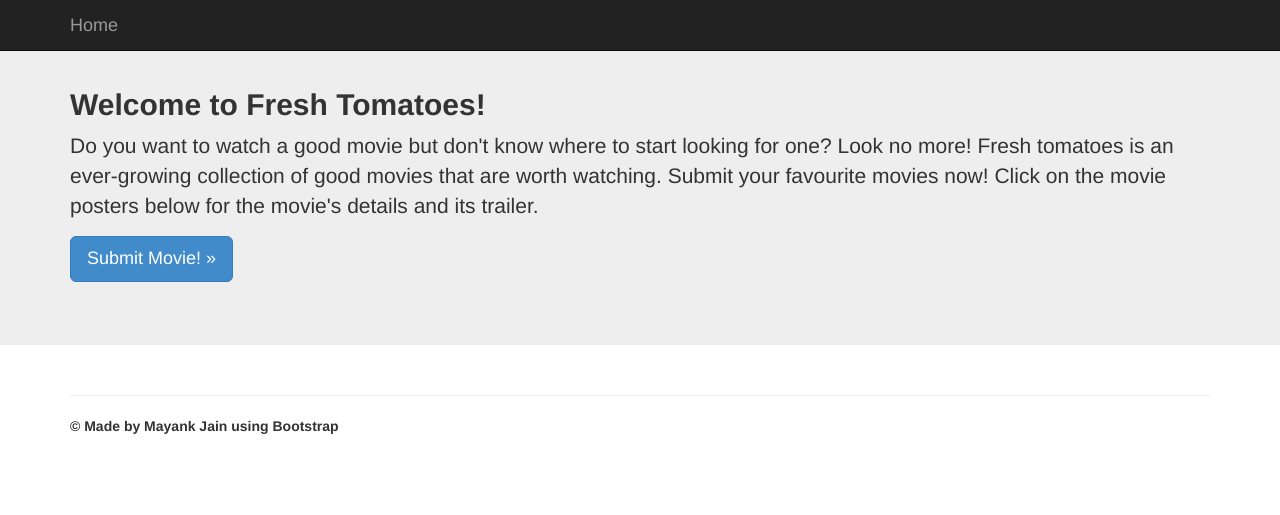
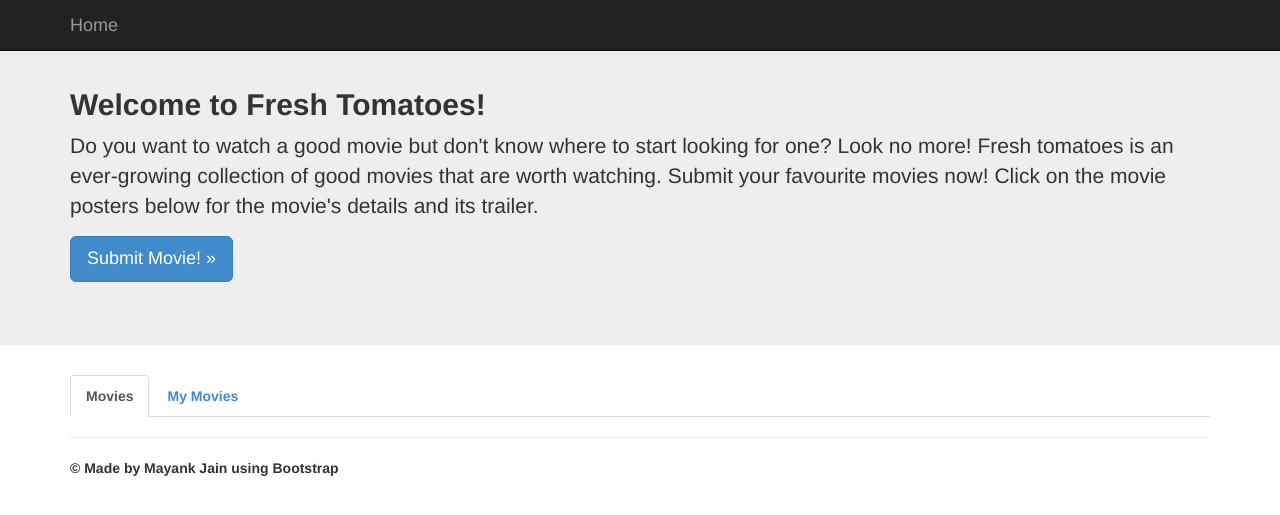
Before and after one commit to MayankJ30/Fresh-Tomatoes, a Python web app: template templates/jumbotron.html in a window 1280 px wide. Shown: the top 515 px of the page. Run offline with Jinja, Linux system fonts and the light colour scheme; the template is opened without the code that fills it, so the values that code supplies are empty; some libraries are stand-ins or nearby versions.

Commit message:
Added cookies and separated movies submitted by the user from the standard display.

```diff
--- a/stylesheets/jumbotron.css
+++ b/stylesheets/jumbotron.css
@@ -8,3 +8,6 @@ img {
 	width: 100%;
 	padding: 20px;
 }
+h4 {
+	margin-top: 20px;
+}
--- a/templates/jumbotron.html
+++ b/templates/jumbotron.html
@@ -11,6 +11,8 @@
 
     <!-- Custom styles for this template -->
     <link href="/stylesheets/jumbotron.css" rel="stylesheet">
+    <script src="https://ajax.googleapis.com/ajax/libs/jquery/1.11.1/jquery.min.js"></script>
+    <script src="/stylesheets/js/bootstrap.min.js"></script>
 
   </head>
 
@@ -35,13 +37,38 @@
     </div>
 
     <div class="container">
-      <!-- Example row of columns -->
-      <div class="row">
-        {% for movie in movies %}
-          <div class="col-lg-3 col-md-4 col-sm-6 col-xs-12">
-            <a href="/{{movie.key().id()}}" > <img src="{{movie.poster_url}}"> </a>
-          </div>
-        {% endfor %}
+      <!-- Nav tabs -->
+      <ul class="nav nav-tabs" role="tablist">
+        <li class="active"><a href="#movies" role="tab" data-toggle="tab">Movies</a></li>
+        <li><a href="#my_movies" role="tab" data-toggle="tab">My Movies</a></li>
+      </ul>
+
+      <!-- Tab panes -->
+      <div class="tab-content">
+        <div class="tab-pane fade in active" id="movies">
+        <div class="row">
+          {% for movie in submitted_movies %}
+            <div class="col-lg-3 col-md-4 col-sm-6 col-xs-12">
+              <a href="/{{movie.key().id()}}" > <img src="{{movie.poster_url}}"> </a>
+            </div>
+          {% endfor %}
+        </div>
+        </div>
+        <div class="tab-pane fade" id="my_movies">
+        <div class="row">
+          {% if my_movies %}
+            {% for movie in my_movies %}
+              <div class="col-lg-3 col-md-4 col-sm-6 col-xs-12">
+                <a href="/{{movie.key().id()}}" > <img src="{{movie.poster_url}}"> </a>
+              </div>
+            {% endfor %}
+          {% else %}
+            <div class="col-lg-12 col-md-12 col-sm-12 col-xs-12">
+              <h4> Nothing submitted yet. </h4>
+            </div>
+          {% endif %}
+        </div>
+        </div>
       </div>
 
       <hr>
```
Also changed, not shown: main.py (+23 -12 lines).
